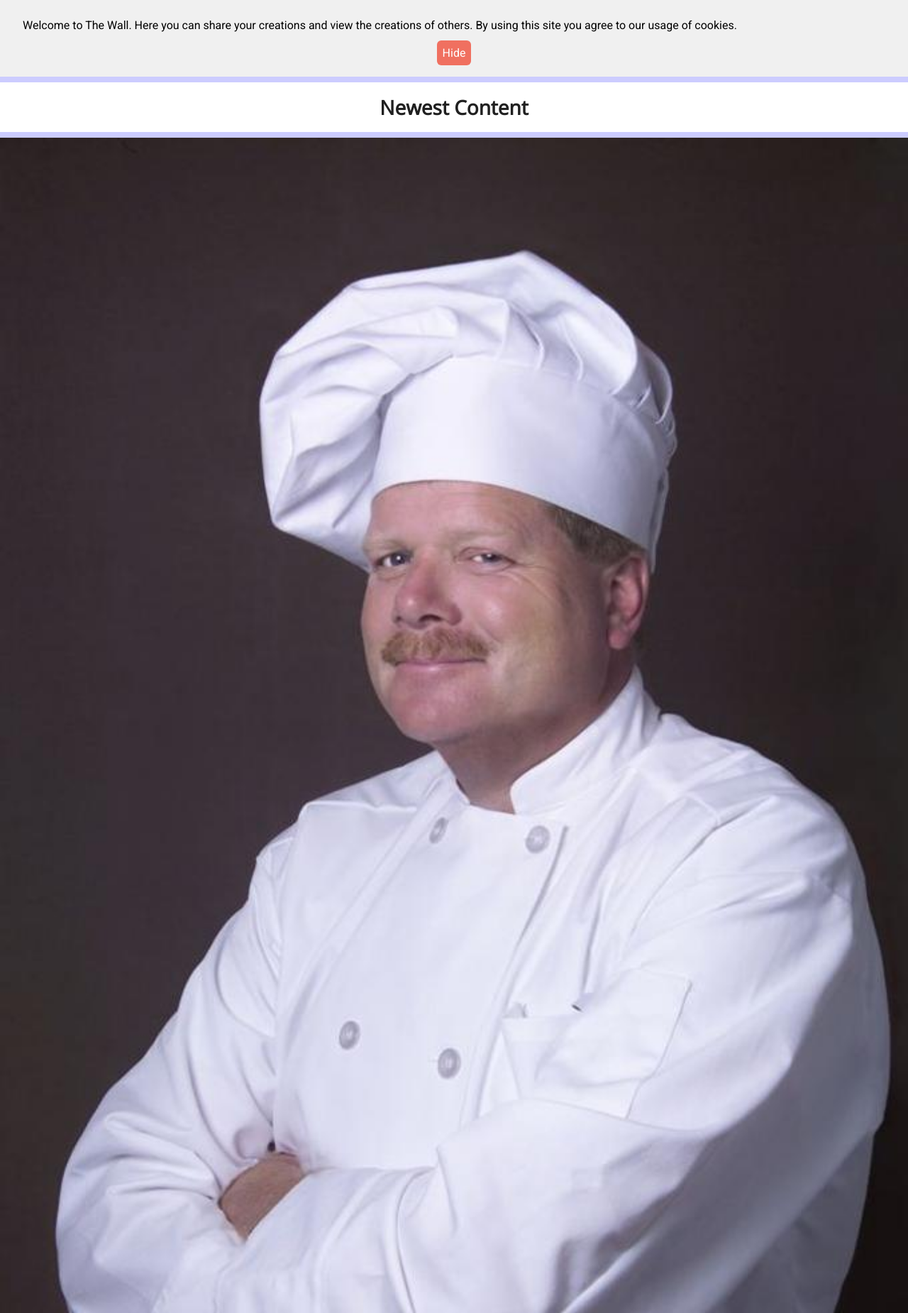
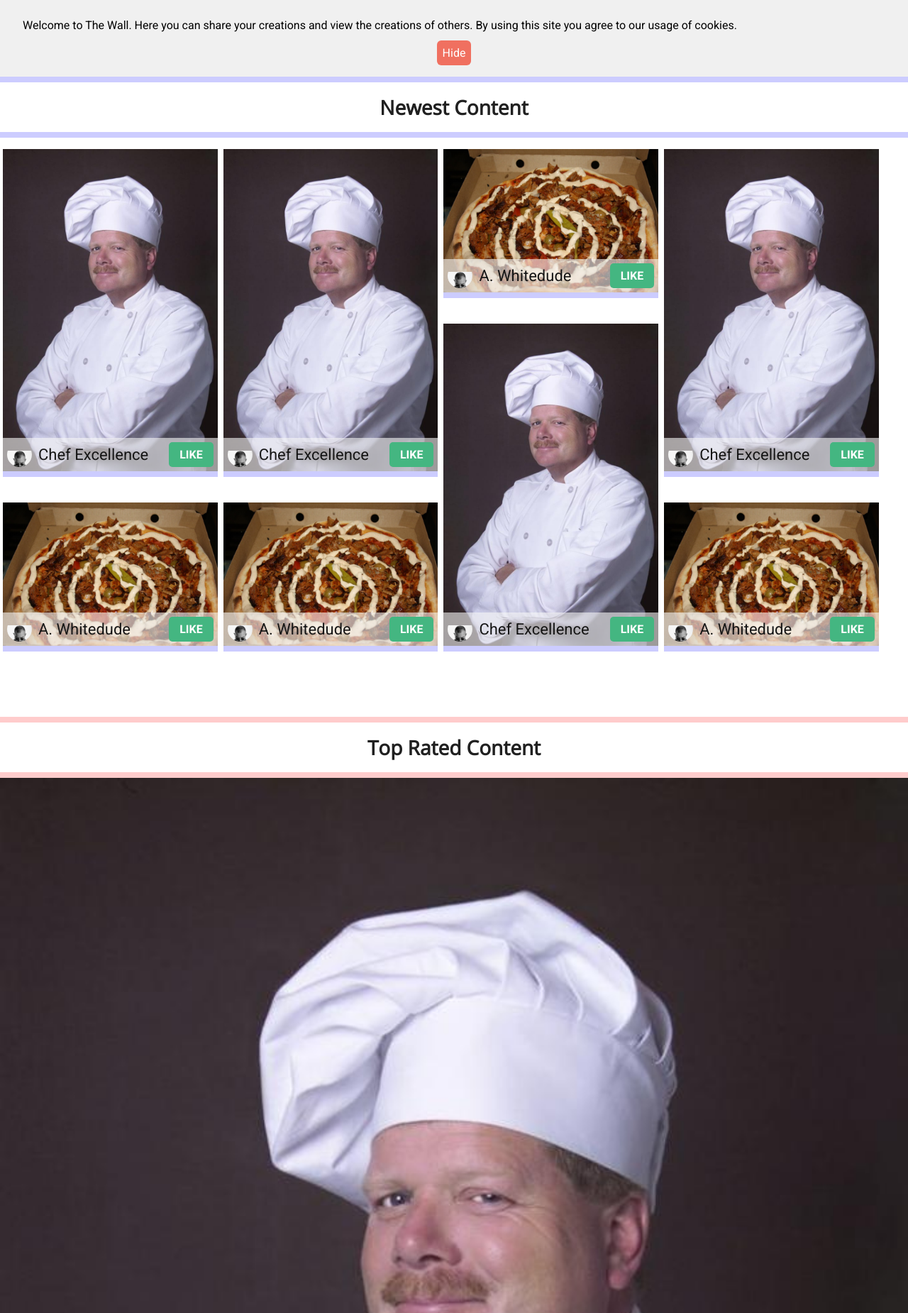
Before and after one commit to AxelTidehorn/The-wall, a PHP site: page / in a window 1280 px wide. Shown: the part 70-1920 px from the top of the page at 71% size. Run offline with PHP 8.4, Linux system fonts and the light colour scheme; data that the repository does not hold is empty.

Commit message:
grid från min gren
fortsätter lägga in det för allt om ni är nöjda med hur det ser ut.

```diff
--- a/css/main.css
+++ b/css/main.css
@@ -237,6 +237,31 @@ img{
 a.img{
     display: block;
 }
+.column {
+  float: left;
+  width: 23.65%;
+  padding: 4px;
+
+}
+.column img{
+  margin-top: 12px;
+  width: 100%;
+}
+.row:after {
+  content: "";
+  display: table;
+  clear: both;
+}
+@media (max-width: 800px) {
+  .column {
+    width: 48%;
+  }
+}
+@media (max-width: 600px){
+  .column {
+    width: 100%;
+  }
+}
 
 /* WELCOME */
 #welcome{
--- a/index.php
+++ b/index.php
@@ -32,7 +32,8 @@
                     <div class="center-text">
                         <h2><a href="#">Newest Content</a></h2>
                     </div>
-
+                    <div class="row">
+                      <div class="column">
                         <div class="contentcont">
                             <a href="content.php"><img src="imgs/An_Excellent_JPEG2.jpg" alt="an excellent picture"></a>
                             <div class="actioncont">
@@ -55,6 +56,88 @@
                                 </div>
                                 <div class="buttoncont">
                                     <a class="likebtn" href="#">LIKE</a>
+                                </div>
+                            </div>
+                        </div>
+                      </div>
+                      <div class="column">
+                        <div class="contentcont">
+                            <a href="content.php"><img src="imgs/An_Excellent_JPEG2.jpg" alt="an excellent picture"></a>
+                            <div class="actioncont">
+                                <div class="profilecont">
+                                    <a href="#" class="profilethumb"><img src="imgs/axel.jpg" alt="profilethumb"></a>
+                                    <a class="profilename" href="LINK-TO-PROFILE">Chef Excellence</a>
+                                </div>
+                                <div class="buttoncont">
+                                    <a class="likebtn" href="#">LIKE</a>
+                                </div>
+                            </div>
+                        </div>
+
+                        <div class="contentcont">
+                            <a href="#"><img src="imgs/kebabpizza.jpg" alt="an excellent picture"></a>
+                            <div class="actioncont">
+                                <div class="profilecont">
+                                    <a href="#" class="profilethumb"><img src="imgs/axel.jpg" alt="profilethumb"></a>
+                                    <a class="profilename" href="LINK-TO-PROFILE">A. Whitedude</a>
+                                </div>
+                                <div class="buttoncont">
+                                    <a class="likebtn" href="#">LIKE</a>
+                                </div>
+                            </div>
+                        </div>
+                      </div>
+                      <div class="column">
+                        <div class="contentcont">
+                            <a href="#"><img src="imgs/kebabpizza.jpg" alt="an excellent picture"></a>
+                            <div class="actioncont">
+                                <div class="profilecont">
+                                    <a href="#" class="profilethumb"><img src="imgs/axel.jpg" alt="profilethumb"></a>
+                                    <a class="profilename" href="LINK-TO-PROFILE">A. Whitedude</a>
+                                </div>
+                                <div class="buttoncont">
+                                    <a class="likebtn" href="#">LIKE</a>
+                                </div>
+                            </div>
+                        </div>
+                        <div class="contentcont">
+                            <a href="content.php"><img src="imgs/An_Excellent_JPEG2.jpg" alt="an excellent picture"></a>
+                            <div class="actioncont">
+                                <div class="profilecont">
+                                    <a href="#" class="profilethumb"><img src="imgs/axel.jpg" alt="profilethumb"></a>
+                                    <a class="profilename" href="LINK-TO-PROFILE">Chef Excellence</a>
+                                </div>
+                                <div class="buttoncont">
+                                    <a class="likebtn" href="#">LIKE</a>
+                                </div>
+                            </div>
+                        </div>
+                      </div>
+                      <div class="column">
+                        <div class="contentcont">
+                            <a href="content.php"><img src="imgs/An_Excellent_JPEG2.jpg" alt="an excellent picture"></a>
+                            <div class="actioncont">
+                                <div class="profilecont">
+                                    <a href="#" class="profilethumb"><img src="imgs/axel.jpg" alt="profilethumb"></a>
+                                    <a class="profilename" href="LINK-TO-PROFILE">Chef Excellence</a>
+                                </div>
+                                <div class="buttoncont">
+                                    <a class="likebtn" href="#">LIKE</a>
+                                </div>
+                            </div>
+                        </div>
+
+                        <div class="contentcont">
+                            <a href="#"><img src="imgs/kebabpizza.jpg" alt="an excellent picture"></a>
+                            <div class="actioncont">
+                                <div class="profilecont">
+                                    <a href="#" class="profilethumb"><img src="imgs/axel.jpg" alt="profilethumb"></a>
+                                    <a class="profilename" href="LINK-TO-PROFILE">A. Whitedude</a>
+                                </div>
+                                <div class="buttoncont">
+                                    <a class="likebtn" href="#">LIKE</a>
+                                </div>
+                            </div>
                         </div>
                       </div>
                     </div>
```
Lines whose indentation alone changed are shown as unchanged.
